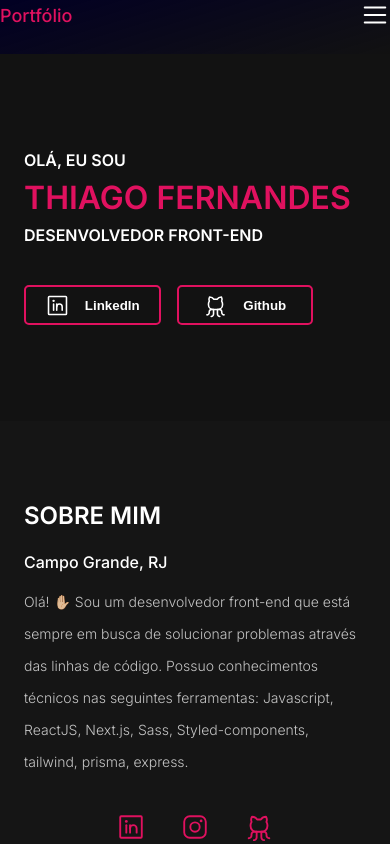
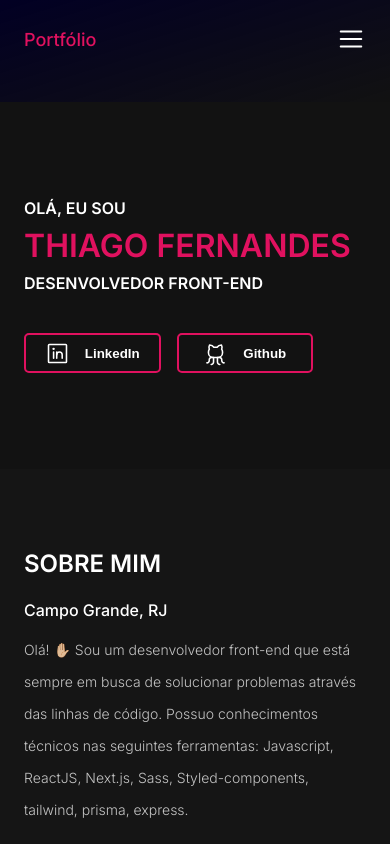
Before and after one commit to Th-Fernandes/old-Portfolio, a Next.js app: page / in a window 390 px wide. Shown: the top 844 px of the page. Built offline with nearby package versions, Linux system fonts and the light colour scheme.

Commit message:
changed: mobile nav open state moved to NavMobile component

```diff
--- a/src/components/Header/Nav/Mobile/index.tsx
+++ b/src/components/Header/Nav/Mobile/index.tsx
@@ -1,6 +1,6 @@
 import { NextLink } from 'components/Next/Link';
 import { List, X } from 'phosphor-react';
-import type { Dispatch, SetStateAction } from 'react';
+import { Dispatch, SetStateAction, useState } from 'react';
 import navLinks from 'components/Header/Nav/navLinks.json';
 import { MobileNavContainer } from './styles';
 
@@ -10,12 +10,9 @@ interface NavLinks {
   path: string
 }
 
-interface Props {
-  isMobileNavOpened: boolean;
-  setIsMobileNavOpened: Dispatch<SetStateAction<boolean>>;
-}
+export function NavMobile() {
+  const [isMobileNavOpened, setIsMobileNavOpened] = useState<boolean>(false);
 
-export function NavMobile({ isMobileNavOpened, setIsMobileNavOpened }: Props) {
   return (
     <>
       <List
--- a/src/components/Header/index.tsx
+++ b/src/components/Header/index.tsx
@@ -5,7 +5,7 @@ import NavDesktop from 'components/Header/Nav/Desktop';
 import { useWindowDimensions } from 'hooks/useWindowDimensions';
 
 export function Header() {
-  const [isMobileNavOpened, setIsMobileNavOpened] = useState<boolean>(false);
+
   const [screenWidth, setScreenWidth] = useState<number>(0);
   const { getWidth, changeRenderByResize } = useWindowDimensions();
 
@@ -25,10 +25,7 @@ export function Header() {
         </a>
 
         {screenWidth < 768 ? (
-          <NavMobile
-            isMobileNavOpened={isMobileNavOpened}
-            setIsMobileNavOpened={setIsMobileNavOpened}
-          />
+          <NavMobile/>
         ) : (
           <NavDesktop />
         )}
--- a/src/components/Header/styles.ts
+++ b/src/components/Header/styles.ts
@@ -7,7 +7,7 @@ export const HeaderContainer = styled.header`
   inset: 0;
   z-index: 99999;
   background: linear-gradient(163deg, rgba(2,0,36,1) 0%, rgba(0,212,255,0) 100%);
-
+  padding: 2.4rem ;
 
   @media (min-width: ${breakpoints['desktop-sm']}) {
     padding-top: 4rem;
@@ -20,10 +20,10 @@ export const HeaderContainer = styled.header`
     justify-content: space-between;
     align-items: center;
     max-width: 144rem;
-    margin: auto;
 
     @media (min-width: ${breakpoints['desktop-sm']}) {
-    padding-inline: min(12.5%, 18rem);
+      margin: auto;
+      padding-inline: min(12.5%, 18rem);
     }
   }
 
```
